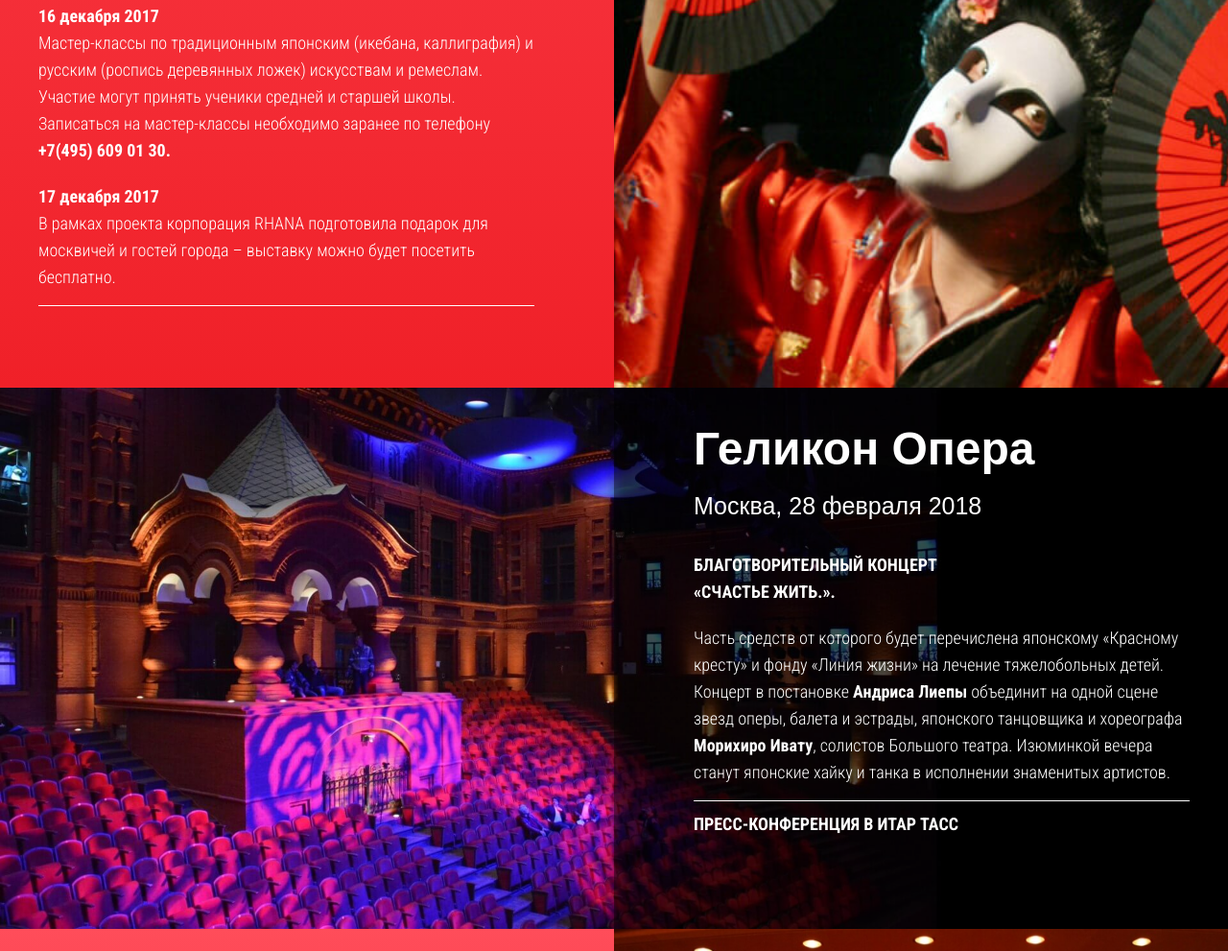
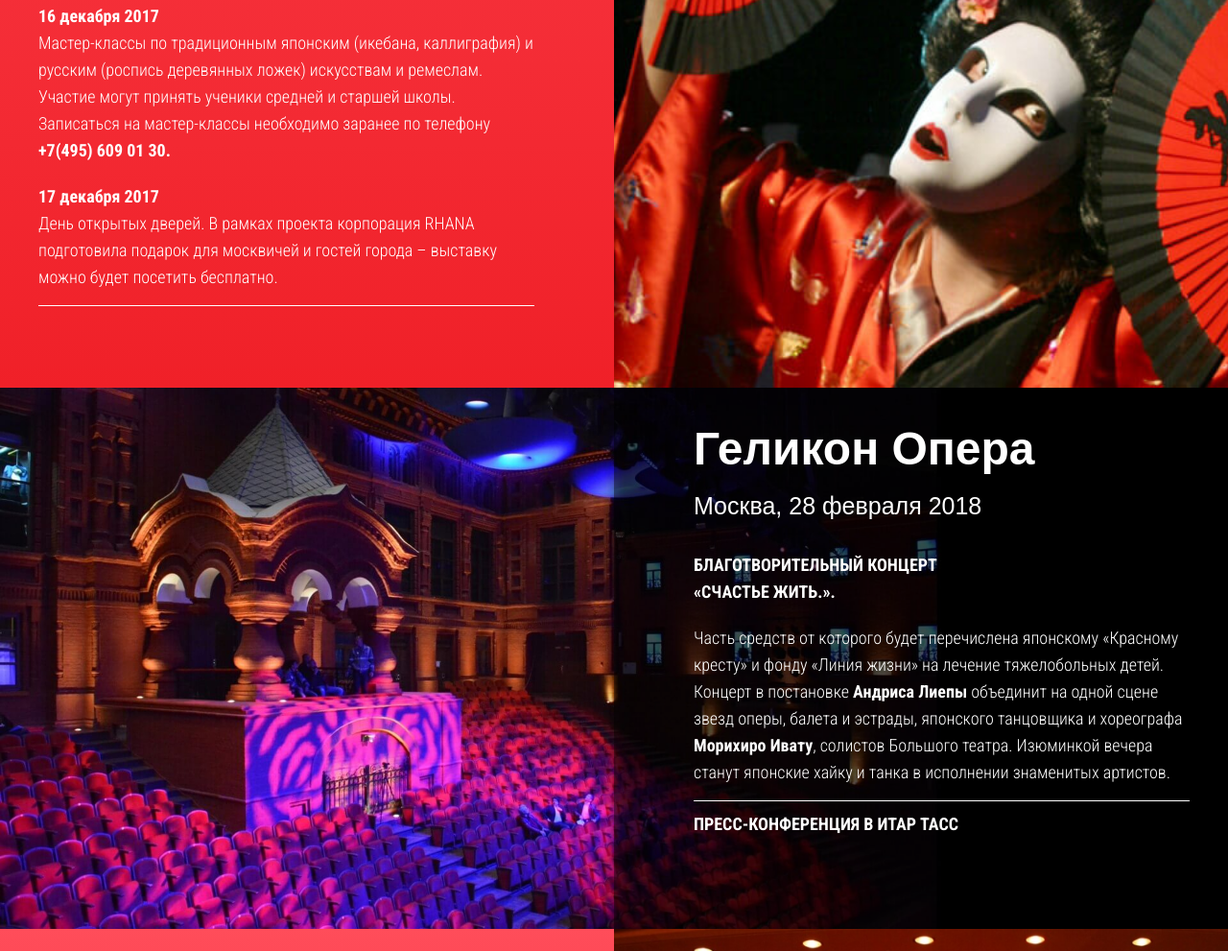
Before and after one commit to StadnikovP/rhanalending, a website: page index.html in a window 1280 px wide. Shown: the part 3693-4684 px from the top of the page at 96% size. Drawn offline with Linux system fonts and the light colour scheme.

Commit message:
change text programm

```diff
--- a/index.html
+++ b/index.html
@@ -169,7 +169,7 @@
                         <div class="program--item">
                             <div class="program--text">во <b>Всероссийском  музее  декоративно-прикладного и народного искусства</b>, при поддержке RHANA,  откроется  выставка  «История России ХХ века в лаковой миниатюре».</div>
                             <div class="program--text"><b>16 декабря 2017</b><br>Мастер-классы по традиционным японским (икебана, каллиграфия) и русским (роспись деревянных ложек) искусствам и ремеслам. Участие могут принять ученики средней и старшей школы. <br>Записаться на мастер-классы необходимо заранее по телефону <b>+7(495) 609 01 30.</b></div>
-                            <div class="program--text"><b>17 декабря 2017</b><br>В рамках проекта корпорация RHANA подготовила подарок для москвичей и гостей города – выставку можно будет посетить бесплатно.</div>
+                            <div class="program--text"><b>17 декабря 2017</b><br>День открытых дверей. В рамках проекта корпорация RHANA подготовила подарок для москвичей и гостей города – выставку можно будет посетить бесплатно.</div>
                         </div>
                     </div>
                 </div>
```
